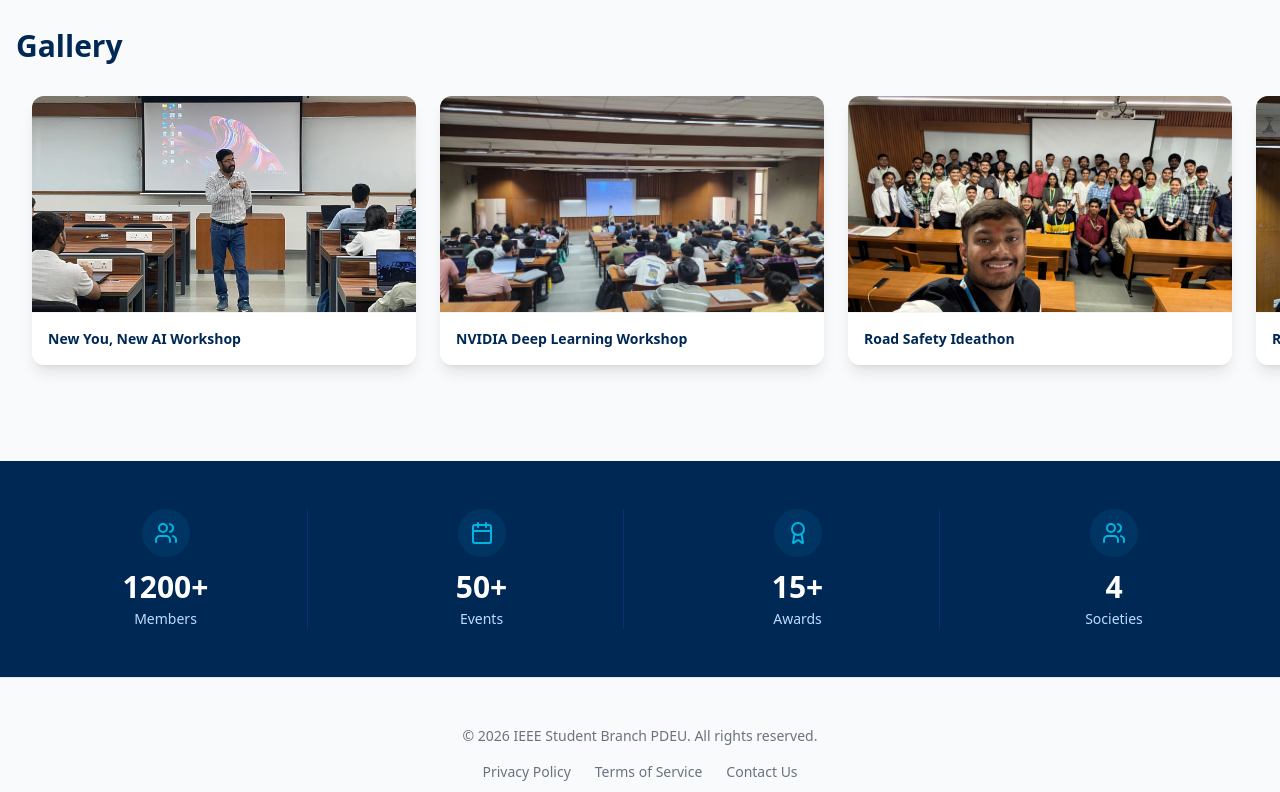
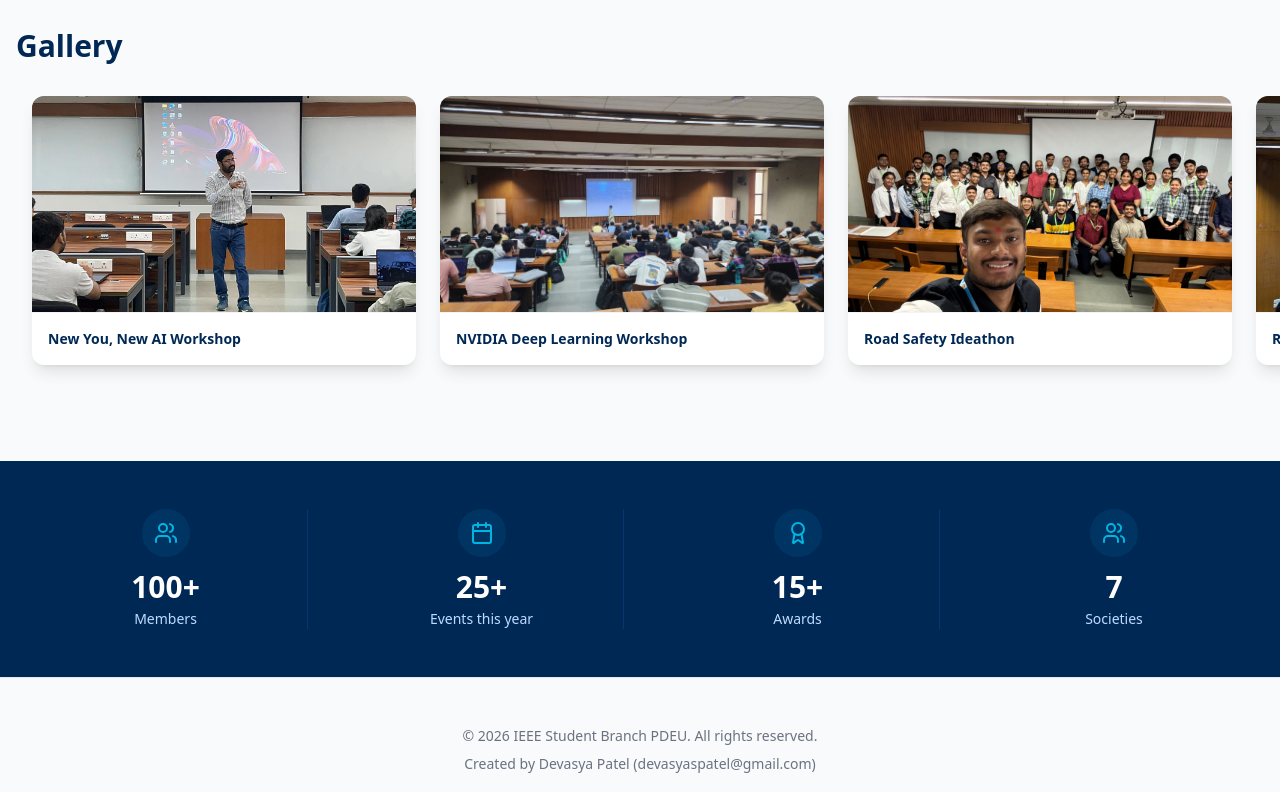
Before and after one commit to DevasyaSPatel/IEEE_sampark2026, a Next.js app: page / in a window 1280 px wide. Shown: the part 2000-2792 px from the top of the page. Built offline with nearby package versions, Linux system fonts and the light colour scheme.

Commit message:
final fix before log out button.

```diff
--- a/src/app/page.tsx
+++ b/src/app/page.tsx
@@ -40,7 +40,7 @@ export default function Home() {
             transition={{ duration: 0.6 }}
           >
             <span className="inline-block py-1 px-3 rounded-full bg-blue-50 text-ieee-blue text-sm font-semibold tracking-wide mb-6">
-              PRESENTED BY IEEE STUDENT BRANCH PDEU
+              IEEE STUDENT BRANCH PDEU PRESENTS
             </span>
             <h1 className="text-4xl md:text-6xl lg:text-7xl font-bold text-ieee-navy mb-6 leading-tight">
               SAMPARK <span className="text-ieee-blue">2026</span>
@@ -175,15 +175,15 @@ export default function Home() {
               <div className="w-12 h-12 bg-ieee-blue/20 rounded-full flex items-center justify-center mb-3 text-ieee-sky">
                 <Users size={24} />
               </div>
-              <span className="text-3xl font-bold mb-1">1200+</span>
+              <span className="text-3xl font-bold mb-1">100+</span>
               <span className="text-blue-200 text-sm">Members</span>
             </div>
             <div className="flex flex-col items-center px-4">
               <div className="w-12 h-12 bg-ieee-blue/20 rounded-full flex items-center justify-center mb-3 text-ieee-sky">
                 <Calendar size={24} />
               </div>
-              <span className="text-3xl font-bold mb-1">50+</span>
-              <span className="text-blue-200 text-sm">Events</span>
+              <span className="text-3xl font-bold mb-1"> 25+</span>
+              <span className="text-blue-200 text-sm">Events this year</span>
             </div>
             <div className="flex flex-col items-center px-4">
               <div className="w-12 h-12 bg-ieee-blue/20 rounded-full flex items-center justify-center mb-3 text-ieee-sky">
@@ -196,7 +196,7 @@ export default function Home() {
               <div className="w-12 h-12 bg-ieee-blue/20 rounded-full flex items-center justify-center mb-3 text-ieee-sky">
                 <Users size={24} />
               </div>
-              <span className="text-3xl font-bold mb-1">4</span>
+              <span className="text-3xl font-bold mb-1">7</span>
               <span className="text-blue-200 text-sm">Societies</span>
             </div>
           </div>
@@ -206,10 +206,11 @@ export default function Home() {
       <footer className="bg-gray-50 border-t border-gray-200 py-12 text-center text-gray-500 text-sm">
         <div className="max-w-7xl mx-auto px-4">
           <p className="mb-2">© 2026 IEEE Student Branch PDEU. All rights reserved.</p>
+          <p className="mb-2">Created by Devasya Patel (devasyaspatel@gmail.com)</p>
           <div className="flex justify-center gap-6 mt-4">
             <a href="#" className="hover:text-ieee-blue transition-colors">Privacy Policy</a>
             <a href="#" className="hover:text-ieee-blue transition-colors">Terms of Service</a>
-            <a href="#" className="hover:text-ieee-blue transition-colors">Contact Us</a>
+            <a href="/contact" className="hover:text-ieee-blue transition-colors">Contact Us</a>
           </div>
         </div>
       </footer>
--- a/src/components/AboutPage.tsx
+++ b/src/components/AboutPage.tsx
@@ -41,7 +41,7 @@ export default function AboutPage() {
                                 IEEE COMMUNITY
                             </div>*/}
                             {/*  Replace with actual image later */}
-                            <img src="/gallery/IEEE LOGOs/IEEE Student Branch.png" alt="IEEE Team" className="object-cover w-full h-full" />
+                            <img src="/gallery/IEEE LOGOs/IEEE SB.jpg" alt="IEEE Team" className="object-cover w-full h-full" />
                         </div>
                     </div>
                 </div>
```
Also changed, not shown: 1 other file (tests, documents, lock files or other folders).
